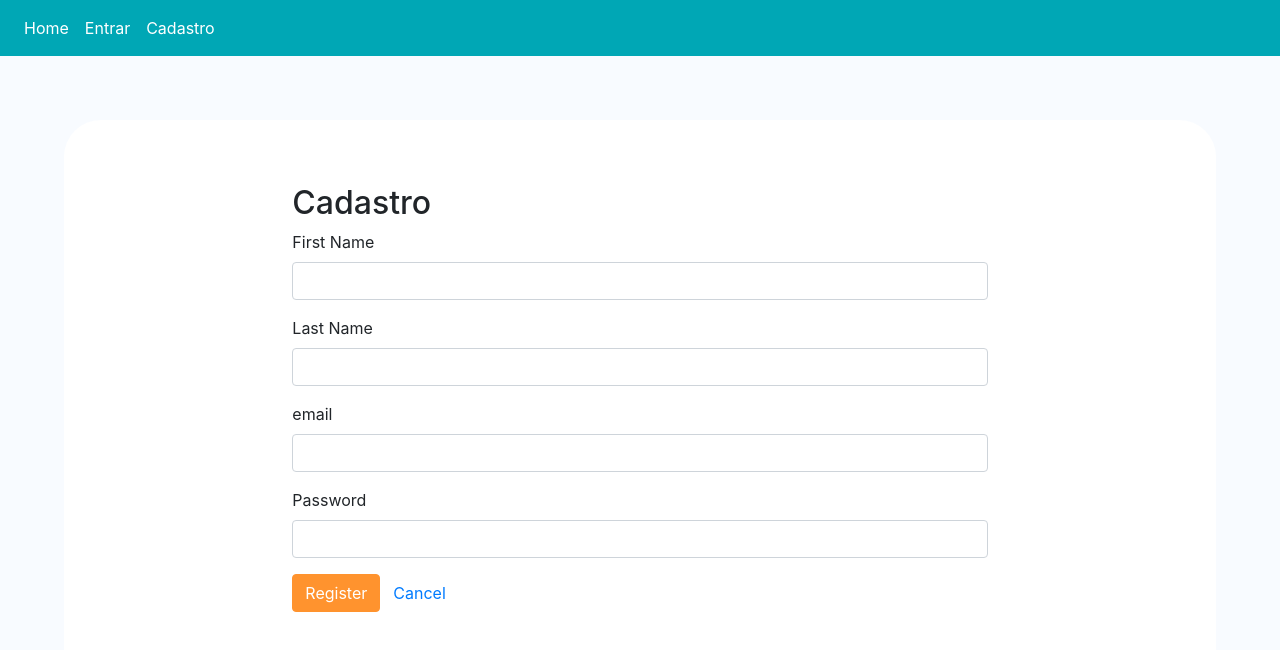
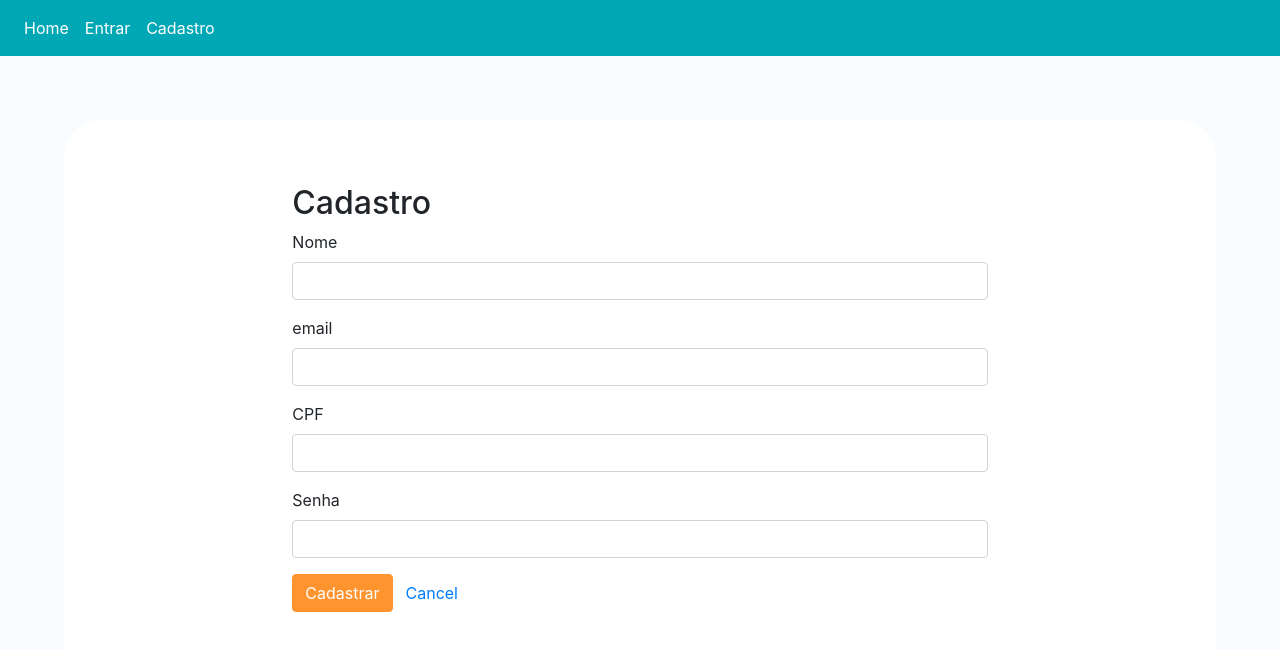
Before and after one commit to hericoelho/mongo-node-angular, an Angular app in the folder codigo-angular/: page /register in a window 1280 px wide. Shown: the top 650 px of the page. Built offline with nearby package versions, Linux system fonts and the light colour scheme.

Commit message:
back link in solicitation details and register fix

```diff
--- a/codigo-angular/src/app/register/register.component.html
+++ b/codigo-angular/src/app/register/register.component.html
@@ -1,19 +1,11 @@
 <h2>Cadastro</h2>
 <form [formGroup]="registerForm" (ngSubmit)="onSubmit()">
     <div class="form-group">
-        <label for="firstName">First Name</label>
-        <input type="text" formControlName="firstName" class="form-control"
-            [ngClass]="{ 'is-invalid': submitted && f.firstName.errors }" />
-        <div *ngIf="submitted && f.firstName.errors" class="invalid-feedback">
-            <div *ngIf="f.firstName.errors.required">First Name is required</div>
-        </div>
-    </div>
-    <div class="form-group">
-        <label for="lastName">Last Name</label>
-        <input type="text" formControlName="lastName" class="form-control"
-            [ngClass]="{ 'is-invalid': submitted && f.lastName.errors }" />
-        <div *ngIf="submitted && f.lastName.errors" class="invalid-feedback">
-            <div *ngIf="f.lastName.errors.required">Last Name is required</div>
+        <label for="name">Nome</label>
+        <input type="text" formControlName="name" class="form-control"
+            [ngClass]="{ 'is-invalid': submitted && f.name.errors }" />
+        <div *ngIf="submitted && f.name.errors" class="invalid-feedback">
+            <div *ngIf="f.name.errors.required">O campo nome é obrigatório</div>
         </div>
     </div>
     <div class="form-group">
@@ -21,22 +13,30 @@
         <input type="text" formControlName="email" class="form-control"
             [ngClass]="{ 'is-invalid': submitted && f.email.errors }" />
         <div *ngIf="submitted && f.email.errors" class="invalid-feedback">
-            <div *ngIf="f.email.errors.required">email is required</div>
+            <div *ngIf="f.email.errors.required">O campo email é obrigatório</div>
         </div>
     </div>
     <div class="form-group">
-        <label for="password">Password</label>
+        <label for="cpf">CPF</label>
+        <input type="text" formControlName="cpf" class="form-control"
+            [ngClass]="{ 'is-invalid': submitted && f.cpf.errors }" />
+        <div *ngIf="submitted && f.cpf.errors" class="invalid-feedback">
+            <div *ngIf="f.cpf.errors.required">O campo CPF é obrigatório</div>
+        </div>
+    </div>
+    <div class="form-group">
+        <label for="password">Senha</label>
         <input type="password" formControlName="password" class="form-control"
             [ngClass]="{ 'is-invalid': submitted && f.password.errors }" />
         <div *ngIf="submitted && f.password.errors" class="invalid-feedback">
-            <div *ngIf="f.password.errors.required">Password is required</div>
-            <div *ngIf="f.password.errors.minlength">Password must be at least 6 characters</div>
+            <div *ngIf="f.password.errors.required">O campo senha é obrigatório</div>
+            <div *ngIf="f.password.errors.minlength">A senha deve ter pelo menos 6 caracteres</div>
         </div>
     </div>
     <div class="form-group">
         <button [disabled]="loading" class="btn btn-primary">
             <span *ngIf="loading" class="spinner-border spinner-border-sm mr-1"></span>
-            Register
+            Cadastrar
         </button>
         <a routerLink="/login" class="btn btn-link">Cancel</a>
     </div>
--- a/codigo-angular/src/app/register/register.component.ts
+++ b/codigo-angular/src/app/register/register.component.ts
@@ -31,10 +31,10 @@ export class RegisterComponent implements OnInit {
   }
   ngOnInit() {
     this.registerForm = this.formBuilder.group({
-      firstName: ['', Validators.required],
-      lastName: ['', Validators.required],
+      name: ['', Validators.required],
       email: ['', Validators.required],
-      password: ['', [Validators.required, Validators.minLength(6)]]
+      password: ['', [Validators.required, Validators.minLength(6)]],
+      cpf: ['', Validators.required],
     });
   }
 
--- a/codigo-angular/src/app/solicitation-details/solicitation-details.component.html
+++ b/codigo-angular/src/app/solicitation-details/solicitation-details.component.html
@@ -1,4 +1,4 @@
-<h2>Solicitação</h2>
+<h2>Solicitação<a routerLink="/solicitation" class="btn btn-link pull-right">voltar</a></h2>
 <div class="my-5">
     <h3>Paciente</h3>
     <hr>
```
